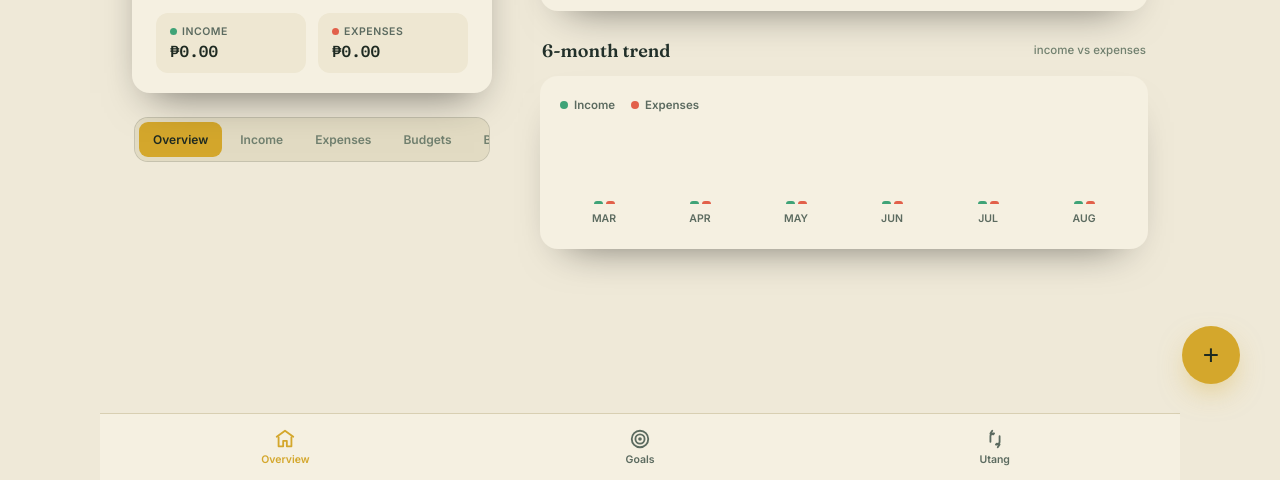
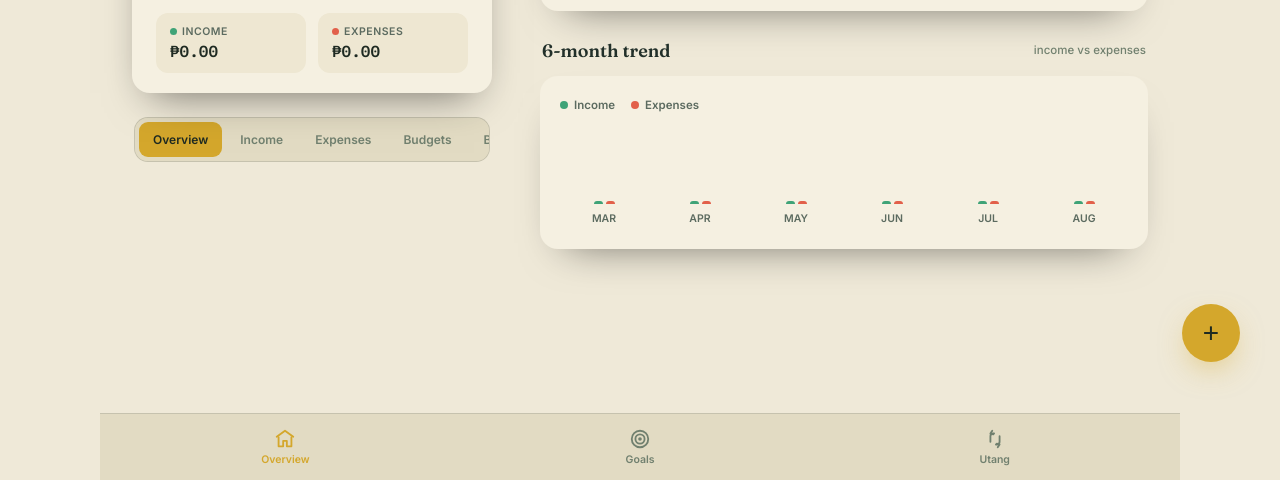
Before and after one commit to Xirdd/Kwenta-Tracker, a website built with Vite: page index.html in a window 1280 px wide. Shown: the part 320-800 px from the top of the page. Built offline with nearby package versions, Linux system fonts and the light colour scheme; no server answers.

Commit message:
Update style.css

```diff
--- a/src/style.css
+++ b/src/style.css
@@ -47,7 +47,7 @@ body {
   font-family: "Inter", sans-serif;
   min-height: 100vh;
   -webkit-font-smoothing: antialiased;
-  padding-bottom: 150px;
+  padding-bottom: 190px;
   transition:
     background 0.2s ease,
     color 0.2s ease;
@@ -1065,7 +1065,7 @@ header {
 /* ---------- FAB ---------- */
 .fab {
   position: fixed;
-  bottom: 96px;
+  bottom: 118px;
   left: 50%;
   transform: translateX(-50%);
   width: 58px;
@@ -1099,8 +1099,8 @@ header {
   display: flex;
   justify-content: space-around;
   align-items: center;
-  background: var(--paper);
-  border-top: 1px solid var(--line);
+  background: var(--bg-2);
+  border-top: 1px solid var(--line-dark);
   padding: 8px 8px calc(8px + env(safe-area-inset-bottom, 0)) 8px;
   z-index: 38;
 }
@@ -1112,7 +1112,7 @@ header {
   flex: 1;
   background: transparent;
   border: none;
-  color: var(--ink-soft);
+  color: var(--muted);
   font-family: "Inter", sans-serif;
   font-size: 10.5px;
   font-weight: 600;
@@ -1312,7 +1312,7 @@ input[type="number"] {
 /* ---------- Desktop layout ---------- */
 @media (min-width: 860px) {
   body {
-    padding-bottom: 90px;
+    padding-bottom: 110px;
   }
   .app {
     max-width: 960px;
@@ -1347,7 +1347,7 @@ input[type="number"] {
   .fab {
     left: auto;
     right: 40px;
-    bottom: 96px;
+    bottom: 118px;
     transform: none;
   }
   .fab:active {
```
